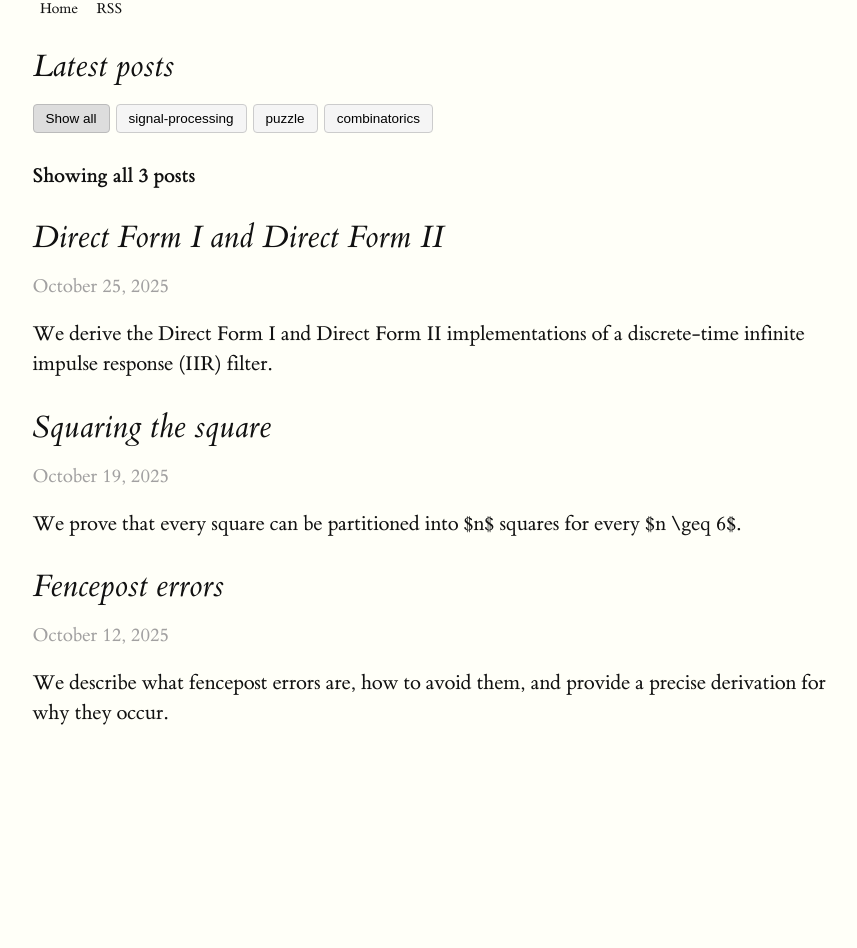
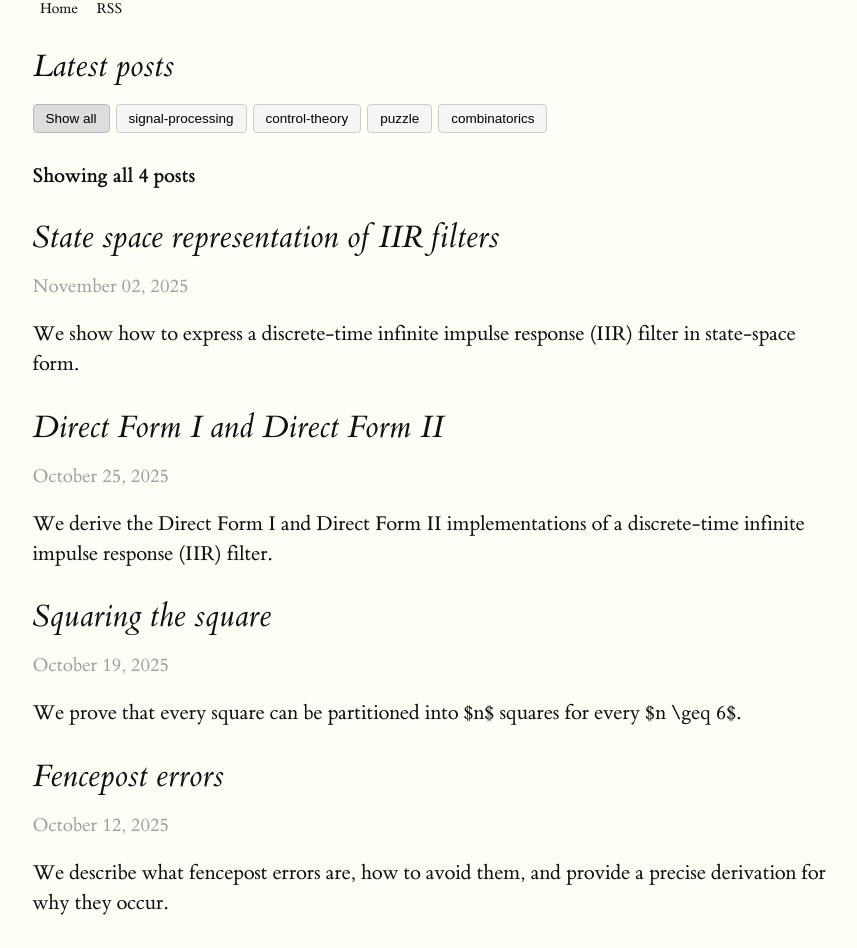
Before and after one commit to mhdadk/mhdadk.github.io, a Jekyll site: the page built from blog.html, in a window 1280 px wide. Shown: the whole page, without its empty margins (200-1057 px from the left). Built offline with Jekyll 4.4.1, drawn with Linux system fonts in a browser that asks for light colours; a script that is not in the unit is left out; before the commit the page ends 900 px from its top, so only the background shows below that; some of the changed lines change nothing that is shown.

Commit message:
iir direct forms state space

```diff
--- a/_drafts/iir-direct-forms-state-space.md
+++ b/_posts/2025-11-02-iir-direct-forms-state-space.md
@@ -111,7 +111,7 @@ $$
 where
 
 $$
-\begin{align*}
+\begin{align}
 A_x &= \begin{bmatrix}
 0 & 0 & 0 & \cdots & 0 \\
 1 & 0 & 0 & \cdots & 0 \\
@@ -119,8 +119,8 @@ A_x &= \begin{bmatrix}
 0 & 0 & 1 & \cdots & 0 \\
 \vdots & \vdots & \vdots & \ddots & \vdots \\
 0 & 0 & \cdots & 1 & 0
-\end{bmatrix} \\
-B_x &= \begin{bmatrix}1 \\ 0 \\ \vdots \\ 0\end{bmatrix} \\
+\end{bmatrix} \nonumber \\
+B_x &= \begin{bmatrix}1 \\ 0 \\ \vdots \\ 0\end{bmatrix} \nonumber \\
 A_z &= \begin{bmatrix}
 -a_1 & -a_2 & -a_3 & \cdots & -a_M \\
 1 & 0 & 0 & \cdots & 0 \\
@@ -128,10 +128,10 @@ A_z &= \begin{bmatrix}
 0 & 0 & 1 & \cdots & 0 \\
 \vdots & \vdots & \vdots & \ddots & \vdots \\
 0 & 0 & \cdots & 1 & 0
-\end{bmatrix} \\
-A_{zx} &= \begin{bmatrix}b_1 & b_2 & \cdots & b_{N-1} \\ 0 & 0 & \cdots & 0 \\ \vdots & \vdots & \vdots & 0 \\ 0 & 0 & \cdots & 0\end{bmatrix} \\
-B_z &= \begin{bmatrix}b_0 \\ 0 \\ \vdots \\ 0\end{bmatrix}
-\end{align*}
+\end{bmatrix} \label{A_z} \\
+A_{zx} &= \begin{bmatrix}b_1 & b_2 & \cdots & b_{N-1} \\ 0 & 0 & \cdots & 0 \\ \vdots & \vdots & \vdots & 0 \\ 0 & 0 & \cdots & 0\end{bmatrix} \nonumber \\
+B_z &= \begin{bmatrix}b_0 \\ 0 \\ \vdots \\ 0\end{bmatrix} \nonumber
+\end{align}
 $$
 
 We can stack $\eqref{x_state_eq}$ and $\eqref{z_state_eq}$ to form the combined state update equation
@@ -142,12 +142,109 @@ $$
 \end{equation}
 $$
 
-Notice that in $\eqref{xz_state_eq}$, the state vector $x$ evolves independently of the state vector $z$, while the state vector $z$ evolves as a function of both $x$ and $z$. Hence, the system represented by $\eqref{xz_state_eq}$ can be split into two subsystems: the first subsystem takes in $u[k]$ as an input and outputs $x[k]$, while the second subsystem takes in both $x[k]$ (the output of the first subsystem) and $u[k]$ as inputs and outputs $z[k]$.
+Finally, the output equation is
+
+$$
+\begin{align}
+y[k] &= b_0u[k] + \sum_{i=1}^{N-1} b_i \cdot x_i[k] + \sum_{j = 1}^M -a_j \cdot z_j[k] \nonumber \\
+&= \begin{bmatrix}-a_1 & \cdots & -a_M\end{bmatrix}\begin{bmatrix}z_1[k] \\ \vdots \\ z_M[k]\end{bmatrix} + \begin{bmatrix}b_1 & \cdots & b_{N-1}\end{bmatrix}\begin{bmatrix}x_1[k] \\ \vdots \\ x_{N-1}[k]\end{bmatrix} + b_0u[k] \nonumber \\
+&= C_zz[k] + C_xx[k] + Du[k] \label{output_eq_iir_df1} \\
+&= \begin{bmatrix}C_z & C_x\end{bmatrix}\begin{bmatrix}x[k] \\ z[k] \end{bmatrix} + Du[k] \nonumber
+\end{align}
+$$
+
+where
+
+$$
+\begin{align*}
+C_z &= \begin{bmatrix}-a_1 & \cdots & -a_M\end{bmatrix} \\
+C_x &= \begin{bmatrix}b_1 & \cdots & b_{N-1}\end{bmatrix} \\
+D &= b_0
+\end{align*}
+$$
+
+Notice that in $\eqref{xz_state_eq}$, the state vector $x$ evolves independently of the state vector $z$, while the state vector $z$ evolves as a function of both $x$ and $z$. Hence, the system represented by $\eqref{xz_state_eq}$ can be split into two subsystems: the first subsystem takes in $u[k]$ as an input and outputs $x[k]$, while the second subsystem takes in both $x[k]$ (the output of the first subsystem) and $u[k]$ as inputs and outputs $z[k]$. $x[k]$ and $z[k]$ are then output via $\eqref{output_eq_iir_df1}$.
 
 Additionally, the state transition matrix in $\eqref{xz_state_eq}$ is block lower-triangular, so its eigenvalues are the eigenvalues of the diagonal blocks, $A_x$ and $A_z$. Because $A_x$ is a lower triangular matrix with zeros on its diagonal, then its eigenvalues are all zero. Hence, we are only interested in the eigenvalues of $A_z$.
 
-Of course, in practice, we do not have control over the input $u[k]$, so this control-theoretic analysis can be limited.
+Of course, in signal processing applications, we do not have control over the input $u[k]$, so this control-theoretic analysis can be limited.
 
 ## Direct Form II
 
-**TODO: finish the derivation**
+The difference equations that describe a DF2 IIR filter are
+
+$$
+\begin{align}
+u_b[k] &= u[k] + \sum_{j = 1}^M -a_j \cdot u_b[k - j] \label{iir_df2_in} \\
+y[k] &= b_0u_b[k] + \sum_{i=1}^{N-1} b_i \cdot u_b[k - i] \label{iir_df2_out}
+\end{align}
+$$
+
+where $u_b[k]$ is an intermediate variable at the $k$th time-step and all other terms are defined as before.
+
+Without loss of generality, suppose that $M > N - 1$. Then, define the $M$ states $x_1[k],x_2[k],\dots,x_{N-1}[k],\dots,x_{M}[k]$ at the $k$th time-step as
+
+$$
+\begin{align*}
+x_1[k] &= u_b[k-1] \\
+x_2[k] &= u_b[k-2] \\
+&\vdots \\
+x_{N-1}[k] &= u_b[k - (N-1)] \\
+&\vdots \\
+x_{M}[k] &= u_b[k - M]
+\end{align*}
+$$
+
+Substituting these states into $\eqref{iir_df2_in}$ and $\eqref{iir_df2_out}$ yields
+
+$$
+\begin{align*}
+u_b[k] &= u[k] + \sum_{j = 1}^M -a_j \cdot x_j[k] \\
+y[k] &= b_0u_b[k] + \sum_{i=1}^{N-1} b_i \cdot x_i[k]
+\end{align*}
+$$
+
+We can also stack these states to form the state vector
+
+$$
+x[k] = \begin{bmatrix}x_1[k] \\ \vdots \\ x_{N-1}[k] \\ \vdots \\ x_{M}[k]\end{bmatrix} \\
+$$
+
+such that the state update equation is
+
+$$
+\begin{align}
+x[k+1] &= \begin{bmatrix}u_b[k] \\ x_1[k] \\ \vdots \\ x_{N-2}[k] \\ \vdots \\ x_{M-1}[k]\end{bmatrix} \nonumber \\
+&= \begin{bmatrix}u[k] + \sum_{j = 1}^M -a_j \cdot x_j[k] \\ x_1[k] \\ \vdots \\ x_{N-2}[k] \\ \vdots \\ x_{M-1}[k]\end{bmatrix} \nonumber \\
+&= \begin{bmatrix}\sum_{j = 1}^M -a_j \cdot x_j[k] \\ x_1[k] \\ \vdots \\ x_{N-2}[k] \\ \vdots \\ x_{M-1}[k]\end{bmatrix} + \begin{bmatrix}u[k] \\ 0 \\ \vdots \\ 0\end{bmatrix} \nonumber \\
+&= \begin{bmatrix}
+-a_1 & -a_2 & -a_3 & \cdots & -a_M \\
+1 & 0 & 0 & \cdots & 0 \\
+0 & 1 & 0 & \cdots & 0 \\
+0 & 0 & 1 & \cdots & 0 \\
+\vdots & \vdots & \vdots & \ddots & \vdots \\
+0 & 0 & \cdots & 1 & 0
+\end{bmatrix}\begin{bmatrix}x_1[k] \\ \vdots \\ x_{N-1}[k] \\ \vdots \\ x_{M}[k]\end{bmatrix} + \begin{bmatrix}1 \\ 0 \\ \vdots \\ 0\end{bmatrix}u[k] \nonumber \\
+&= A_zx[k] + B_ru[k]
+\end{align}
+$$
+
+where $A_z$ is defined in $\eqref{A_z}$ and $B_r$ is an $M$-dimensional column vector with $1$ at the top and zeros everywhere else.
+
+Finally, the output equation is
+
+$$
+\begin{align}
+y[k] &= b_0u_b[k] + \sum_{i=1}^{N-1} b_i \cdot x_i[k] \\
+&= b_0\left[u[k] + \sum_{j = 1}^M -a_j \cdot x_j[k]\right] + \sum_{i=1}^{N-1} b_i \cdot x_i[k] \\
+&= b_0u[k] + \sum_{j = 1}^M -b_0a_j \cdot x_j[k] + \sum_{i=1}^{N-1} b_i \cdot x_i[k] \\
+&= b_0u[k] + \sum_{j = N}^M -b_0a_j \cdot x_j[k] + \sum_{i=1}^{N-1} (b_i - b_0a_i) \cdot x_i[k] \\
+&= \begin{bmatrix}b_1 - b_0a_1 & b_2 - b_0a_2 & \cdots & b_{N-1} - b_0a_{N-1} & -b_0a_N & \cdots & -b_0a_{M}\end{bmatrix}\begin{bmatrix}x_1[k] \\ \vdots \\ x_{N-1}[k] \\ \vdots \\ x_{M}[k]\end{bmatrix} + b_0u[k] \\
+&= C_rx[k] + Du[k]
+\end{align}
+$$
+where $D = b_0$ and
+
+$$
+C_r = \begin{bmatrix}b_1 - b_0a_1 & b_2 - b_0a_2 & \cdots & b_{N-1} - b_0a_{N-1} & -b_0a_N & \cdots & -b_0a_{M}\end{bmatrix}
+$$
```
